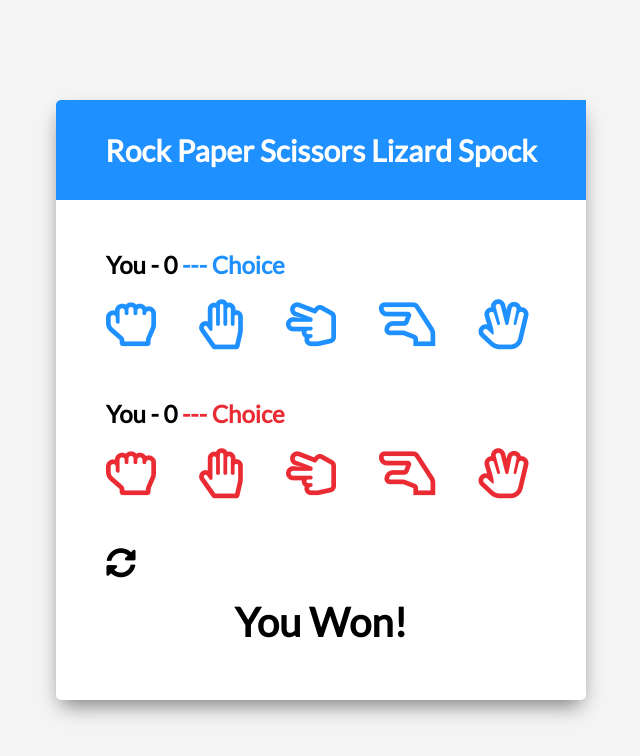
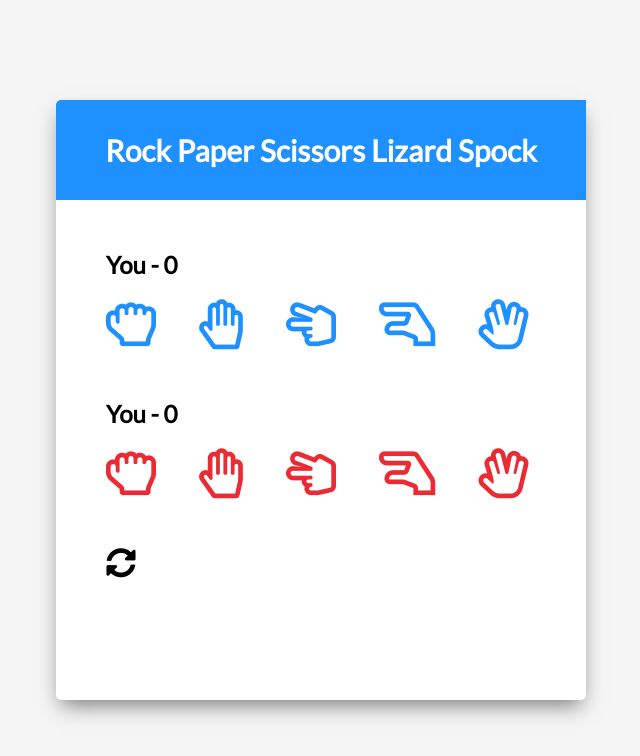
Before and after one commit to OhDylan/spock-rock-game, a plain HTML site: page index.html in a window 1280 px wide. Shown: the whole page, without its empty margins (319-959 px from the left). Drawn offline with Linux system fonts and the light colour scheme.

Commit message:
Added reset functionality

```diff
--- a/index.html
+++ b/index.html
@@ -16,9 +16,7 @@
         </div>
         <!-- Player Container -->
         <div class="player-container" id="player">
-            <h2>You - <span id="playerScore">0</span><span class="choice" id="playerChoice">
-                 --- Choice
-            </span></h2>
+            <h2>You - <span id="playerScore"></span><span class="choice" id="playerChoice"></span></h2>
             <i class="far fa-hand-rock" title="Rock" id="playerRock" onclick="select('rock')"></i>
             <i class="far fa-hand-paper" title="Paper" id="playerPaper" onclick="select('paper')"></i>
             <i class="far fa-hand-scissors" title="Scissors" id="playerScissors" onclick="select('scissors')"></i>
@@ -27,9 +25,7 @@
         </div>
         <!-- Computer Container -->
         <div class="player-container" id="computer">
-            <h2>You - <span id="computerScore">0</span><span class="choice" id="computerChoice">
-                 --- Choice
-            </span></h2>
+            <h2>You - <span id="computerScore"></span><span class="choice" id="computerChoice"></span></h2>
             <i class="far fa-hand-rock" title="Rock" id="computerRock"></i>
             <i class="far fa-hand-paper" title="Paper" id="computerPaper"></i>
             <i class="far fa-hand-scissors" title="Scissors" id="computerScissors"></i>
@@ -37,10 +33,10 @@
             <i class="far fa-hand-spock" title="Spock" id="computerSpock"></i>
         </div>
         <!-- Reset Icon -->
-        <i class="fas fa-sync-alt reset-icon" title="Reset"></i>
+        <i class="fas fa-sync-alt reset-icon" title="Reset" onclick="resetAll()"></i>
         <!-- Result Text -->
         <div class="result-container">
-            <h3 class="result-text" id="resultText">You Won!</h3>
+            <h3 class="result-text" id="resultText"></h3>
         </div>
     </div>
     <!-- Script -->
--- a/script.js
+++ b/script.js
@@ -61,6 +61,18 @@ function resetSelected(){
   allGameIcons.forEach((icon) => {
     icon.classList.remove('selected')
   })
+}
+
+// Reset Score & playerChoice/computerChoice
+function resetAll(){
+  playerScoreNumber = 0
+  computerScoreNumber = 0
+  playerScoreEl.textContent = playerScoreNumber
+  computerScoreEl.textContent = computerScoreNumber
+  playerChoiceEl.textContent = ''
+  computerChoiceEl.textContent = ''
+  resultText.textContent = ''
+  resetSelected()
 }
 
 // Passing player selection value and styling icons
@@ -155,3 +167,6 @@ function checkResult(playerChoice){
   displayComputerChoice()
   updateScore(playerChoice)
 }
+
+// On startup, set initial value
+resetAll()
```
